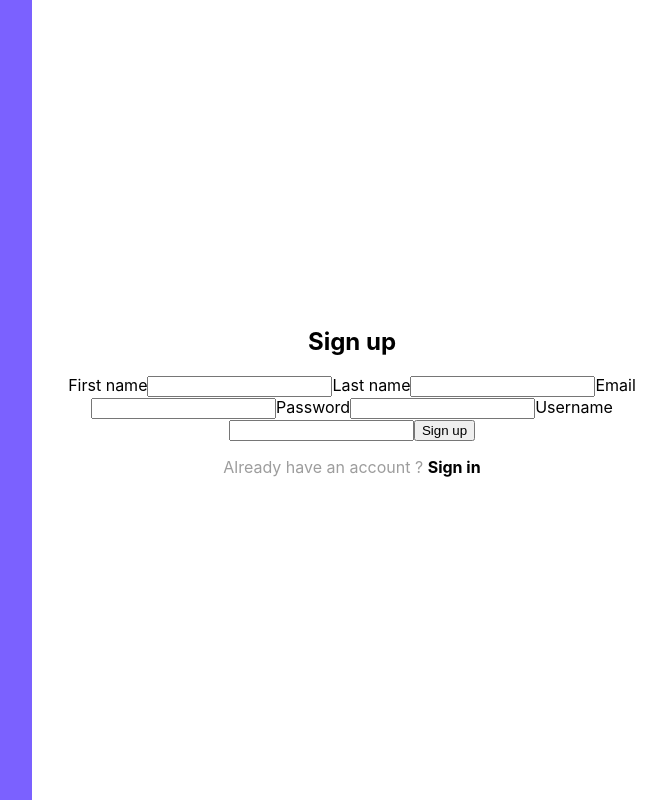
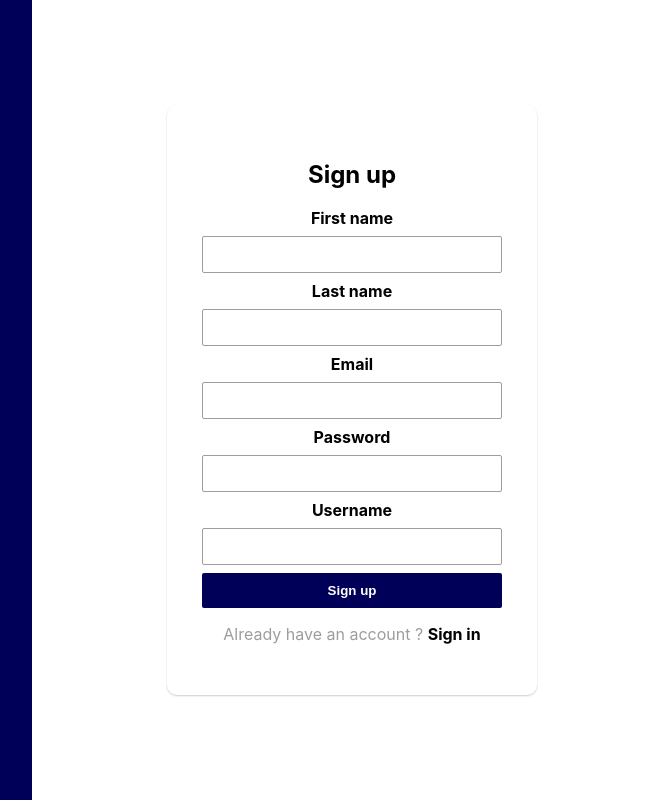
Before and after one commit to StellaNdj/sns, a React (Create React App) app in the folder frontend/: page /signup in a window 1280 px wide. Shown: the whole page, without its empty margins (608-1274 px from the left). Built offline with nearby package versions, Linux system fonts and the light colour scheme.

Commit message:
Issue with fetch homepage fixed, sign up and log in form changed

```diff
--- a/frontend/src/components/Profile.js
+++ b/frontend/src/components/Profile.js
@@ -3,8 +3,15 @@ import { Link } from 'react-router-dom';
 import Avatar from './Avatar';
 import Button from './Button';
 import PostForm from './PostForm';
+import { useLogout} from '../hooks/useLogoutContext';
 
 const Profile = ({firstName, lastName, username}) => {
+  const { logout } = useLogout();
+
+  const handleLogout = () => {
+    logout();
+  };
+
   return (
     <div>
       <div className="profile">
@@ -13,7 +20,7 @@ const Profile = ({firstName, lastName, username}) => {
         <Button className="home-btn" text={'Home'} onClick={undefined}></Button>
       </Link>
       <Button className="post-btn" text={'Create a post'} onClick={undefined}></Button>
-      <Button className="logout-btn" text={'Log out'} onClick={undefined}></Button>
+      <Button className="logout-btn" text={'Log out'} onClick={handleLogout}></Button>
       <PostForm></PostForm>
     </div>
     </div>
--- a/frontend/src/pages/Homepage.js
+++ b/frontend/src/pages/Homepage.js
@@ -12,20 +12,20 @@ const Homepage = () => {
   useEffect(() => {
     const fetchPosts = async () => {
       const response = await fetch('/api/posts', {
+        method: 'GET',
         headers: {
           'Authorization': `Bearer ${user?.token}`
         }
       });
+
       const json = await response.json();
-
-      console.log(json);
 
       if(response.ok) {
         dispatch({type: 'SET_POSTS', payload: json})
       }
     }
     fetchPosts();
-  }, [dispatch])
+  }, [dispatch, user?.token])
 
   return (
     <div className="homepage">
--- a/frontend/src/pages/Login.js
+++ b/frontend/src/pages/Login.js
@@ -18,7 +18,7 @@ const Login = () => {
     <div className="form-container">
       <div className="form-left-side"></div>
       <div className="form-right-side">
-        <div>
+        <div className="form">
           <h2>Login</h2>
           <form onSubmit={handleSubmit}>
             <label>Email</label>
@@ -31,7 +31,7 @@ const Login = () => {
               type='password'
               onChange={(e) => setPassword(e.target.value)}
               value={password}/>
-            <button disabled={loading}></button>
+            <button disabled={loading}>Log in</button>
           </form>
           <p className="form-redirect">You don't have an account ? <Link to='/signup'>Sign up</Link></p>
           {error && <div className="notice">{error}</div>}
--- a/frontend/src/pages/Signup.js
+++ b/frontend/src/pages/Signup.js
@@ -21,7 +21,7 @@ const Signup = () => {
     <div className="form-container">
       <div className="form-left-side"></div>
       <div className="form-right-side">
-        <div>
+        <div className="form">
           <h2>Sign up</h2>
           <form onSubmit={handleSubmit}>
             <label>First name</label>
@@ -44,7 +44,7 @@ const Signup = () => {
                 />
             <label>Password</label>
             <input
-              type='text'
+              type='password'
               onChange={(e) => setPassword(e.target.value)}
               value={password}
                 />
--- a/frontend/src/pages/pages css/Forms.css
+++ b/frontend/src/pages/pages css/Forms.css
@@ -1,12 +1,12 @@
 .form-container {
   display: flex;
   height: 100%;
-  background-color: #7B61FF;
+  background-color: #000058;
 }
 
 .form-left-side {
   flex: 1;
-  background-color: #7B61FF;
+  background-color: #000058;
 }
 
 .form-right-side {
@@ -42,7 +42,7 @@
 }
 
 .form button {
-  background-color: #7B61FF;
+  background-color: #000058;
   cursor: pointer;
   padding: 10px 20px;
   border-radius: 2px;
```
Also changed, not shown: 1 other file (tests, documents, lock files or other folders).
